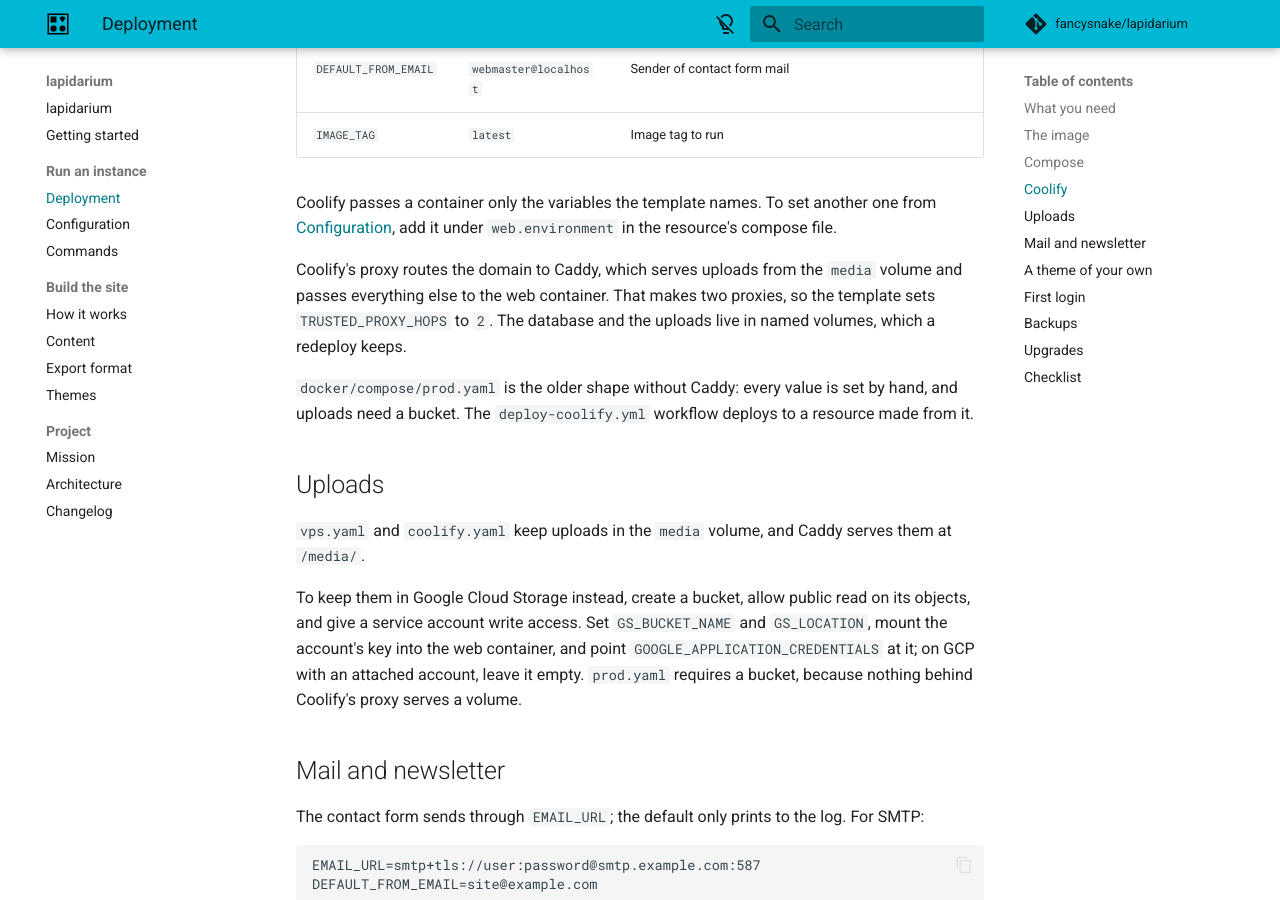
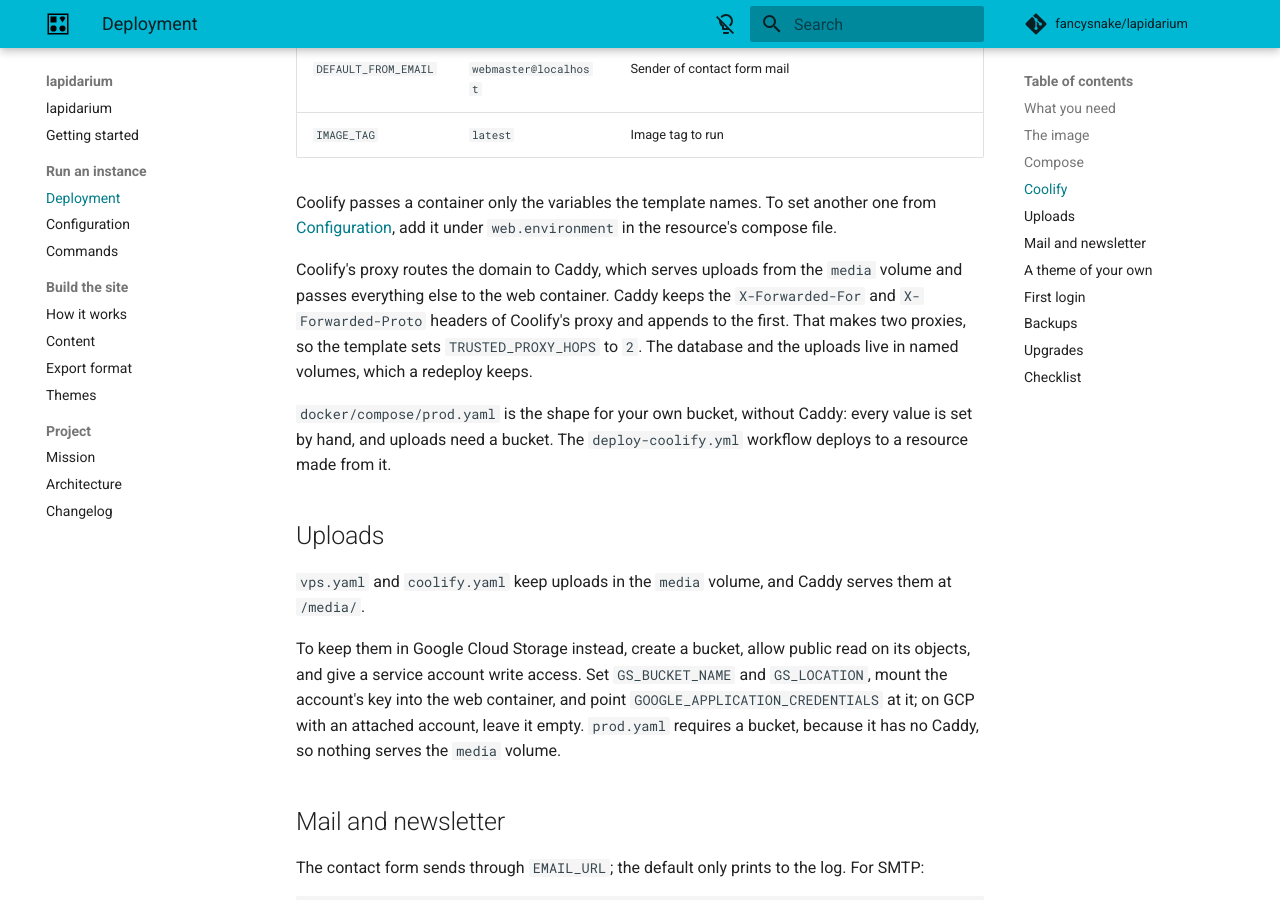
Before and after one commit to fancysnake/lapidarium, an MkDocs documentation site: the page built from docs/deployment.md, in a window 1280 px wide and 900 px high, scrolled down 2979 px. Built offline with MkDocs 1.6.1 and Material for MkDocs 9.7.7, drawn with Linux system fonts in a browser that asks for light colours; comment, search, counter and statistics services are not loaded.

Commit message:
chore: act on the review triage

```diff
--- a/docs/deployment.md
+++ b/docs/deployment.md
@@ -129,12 +129,14 @@
 `web.environment` in the resource's compose file.
 
 Coolify's proxy routes the domain to Caddy, which serves uploads from the
-`media` volume and passes everything else to the web container. That makes
-two proxies, so the template sets `TRUSTED_PROXY_HOPS` to `2`. The database
-and the uploads live in named volumes, which a redeploy keeps.
+`media` volume and passes everything else to the web container. Caddy keeps
+the `X-Forwarded-For` and `X-Forwarded-Proto` headers of Coolify's proxy and
+appends to the first. That makes two proxies, so the template sets
+`TRUSTED_PROXY_HOPS` to `2`. The database and the uploads live in named
+volumes, which a redeploy keeps.
 
-`docker/compose/prod.yaml` is the older shape without Caddy: every value is
-set by hand, and uploads need a bucket. The
+`docker/compose/prod.yaml` is the shape for your own bucket, without Caddy:
+every value is set by hand, and uploads need a bucket. The
 `deploy-coolify.yml` workflow deploys to a resource made from it.
 
 ## Uploads
@@ -146,8 +148,8 @@
 read on its objects, and give a service account write access. Set
 `GS_BUCKET_NAME` and `GS_LOCATION`, mount the account's key into the web
 container, and point `GOOGLE_APPLICATION_CREDENTIALS` at it; on GCP with an
-attached account, leave it empty. `prod.yaml` requires a bucket, because
-nothing behind Coolify's proxy serves a volume.
+attached account, leave it empty. `prod.yaml` requires a bucket, because it
+has no Caddy, so nothing serves the `media` volume.
 
 ## Mail and newsletter
 
```
Also changed, not shown: 6 other files.
